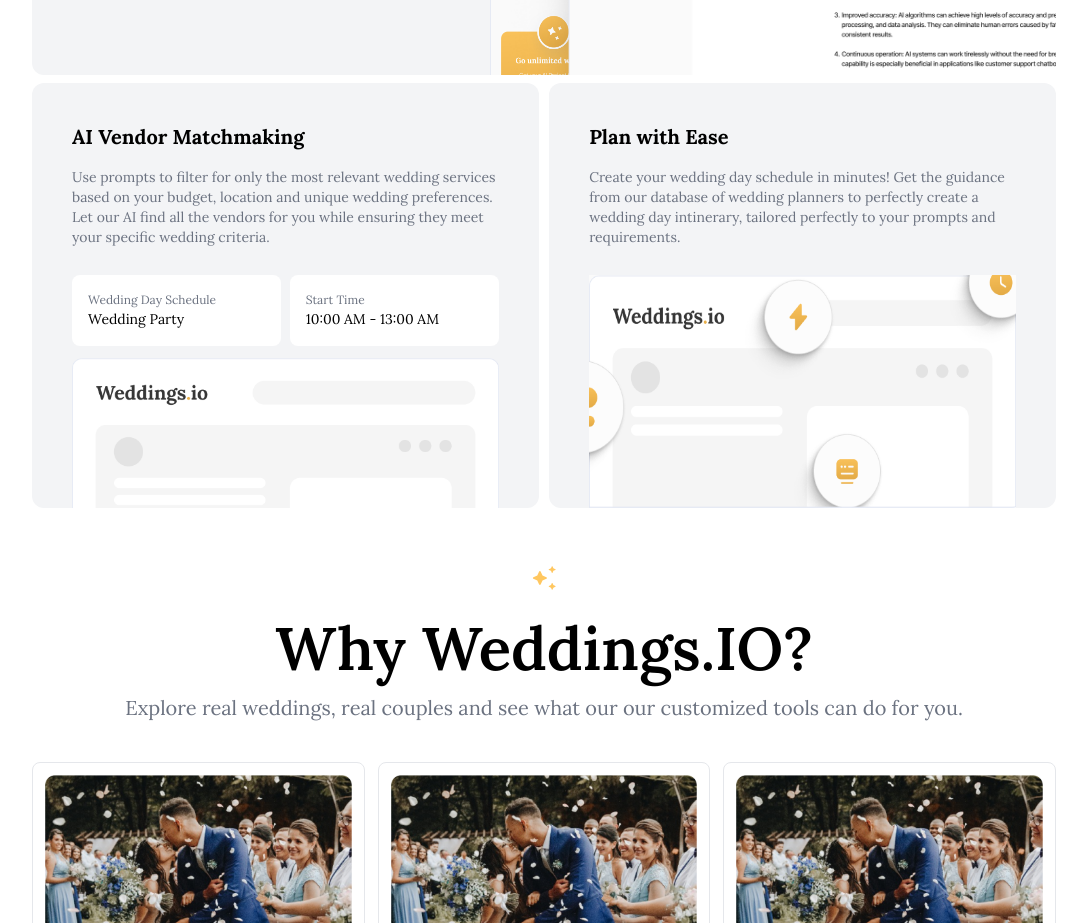
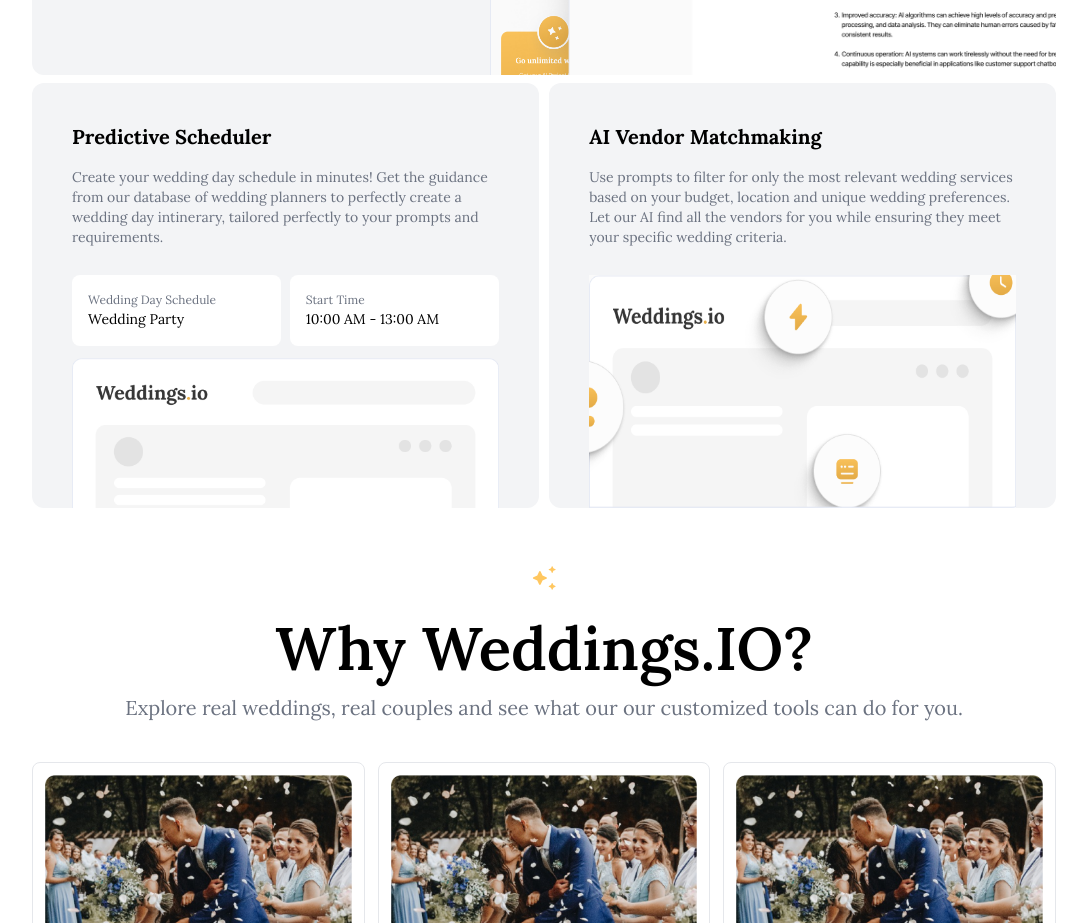
Before and after one commit to Parth-Patadiya/WeddingsIO, a React (Create React App) app: page / in a window 1280 px wide. Shown: the part 3100-4023 px from the top of the page, without its empty margins (96-1183 px from the left). Built offline with nearby package versions, Linux system fonts and the light colour scheme.

Commit message:
text issue fix for planwithease

```diff
--- a/src/components/PlanWithEase.js
+++ b/src/components/PlanWithEase.js
@@ -42,10 +42,10 @@ const PlanWithEase = () => {
       <div className='lg:w-[80%] w-[90%] h-[80%] flex flex-col sm:flex-row justify-between'>
         <div className='w-full sm:w-[49.5%] mt-2 bg-gray-100 rounded-xl flex flex-col justify-start pt-10 px-10'>
           <div className="font-bold text-xl text-start mb-4">
-            AI Vendor Matchmaking
+            Predictive Scheduler
           </div>
           <div className='text-gray-500 text-sm flex text-start mb-4'>
-          Use prompts to filter for only the most relevant wedding services based on your budget, location and unique wedding preferences. Let our AI find all the vendors for you while ensuring they meet your specific wedding criteria.
+            Create your wedding day schedule in minutes! Get the guidance from our database of wedding planners to perfectly create a wedding day intinerary, tailored perfectly to your prompts and requirements.
           </div>
           <div className='w-full flex mt-3 justify-between'>
             <div className='w-[49%]  bg-white p-4 rounded-lg'>
@@ -61,10 +61,10 @@ const PlanWithEase = () => {
         </div>
         <div className='w-full sm:w-[49.5%] mt-2 bg-gray-100 rounded-xl flex flex-col justify-start pt-10 px-10'>
           <div className="font-bold text-xl text-start mb-4">
-            Plan with Ease
+            AI Vendor Matchmaking
           </div>
           <div className='text-gray-500 text-sm flex text-start mb-4'>
-            Create your wedding day schedule in minutes! Get the guidance from our database of wedding planners to perfectly create a wedding day intinerary, tailored perfectly to your prompts and requirements.
+            Use prompts to filter for only the most relevant wedding services based on your budget, location and unique wedding preferences. Let our AI find all the vendors for you while ensuring they meet your specific wedding criteria.
           </div>
           <img className='mt-3 h-full' src={Bottom2} alt=''/>
         </div>
```
